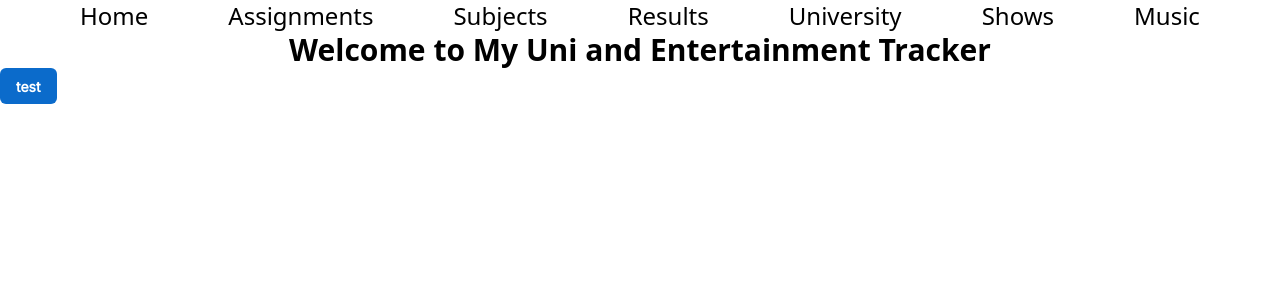
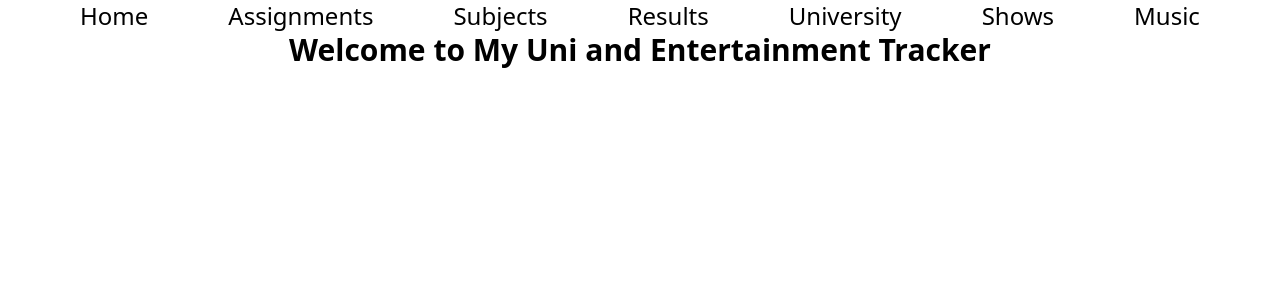
Before and after one commit to dav53521/uni-and-entertainment-tracker, a Next.js app: page / in a window 1280 px wide. Shown: the top 300 px of the page. Built offline with nearby package versions, Linux system fonts and the light colour scheme.

Commit message:
Removing uneeeded button

```diff
--- a/src/app/page.tsx
+++ b/src/app/page.tsx
@@ -1,10 +1,7 @@
-import { Button } from "@mui/joy";
-
 export default function Home() {
   return(
       <main>
         <h1 className="text-3xl font-semibold flex flex-row justify-center">Welcome to My Uni and Entertainment Tracker</h1>
-        <Button color="primary">test</Button>
       </main>
   );
 }
```
